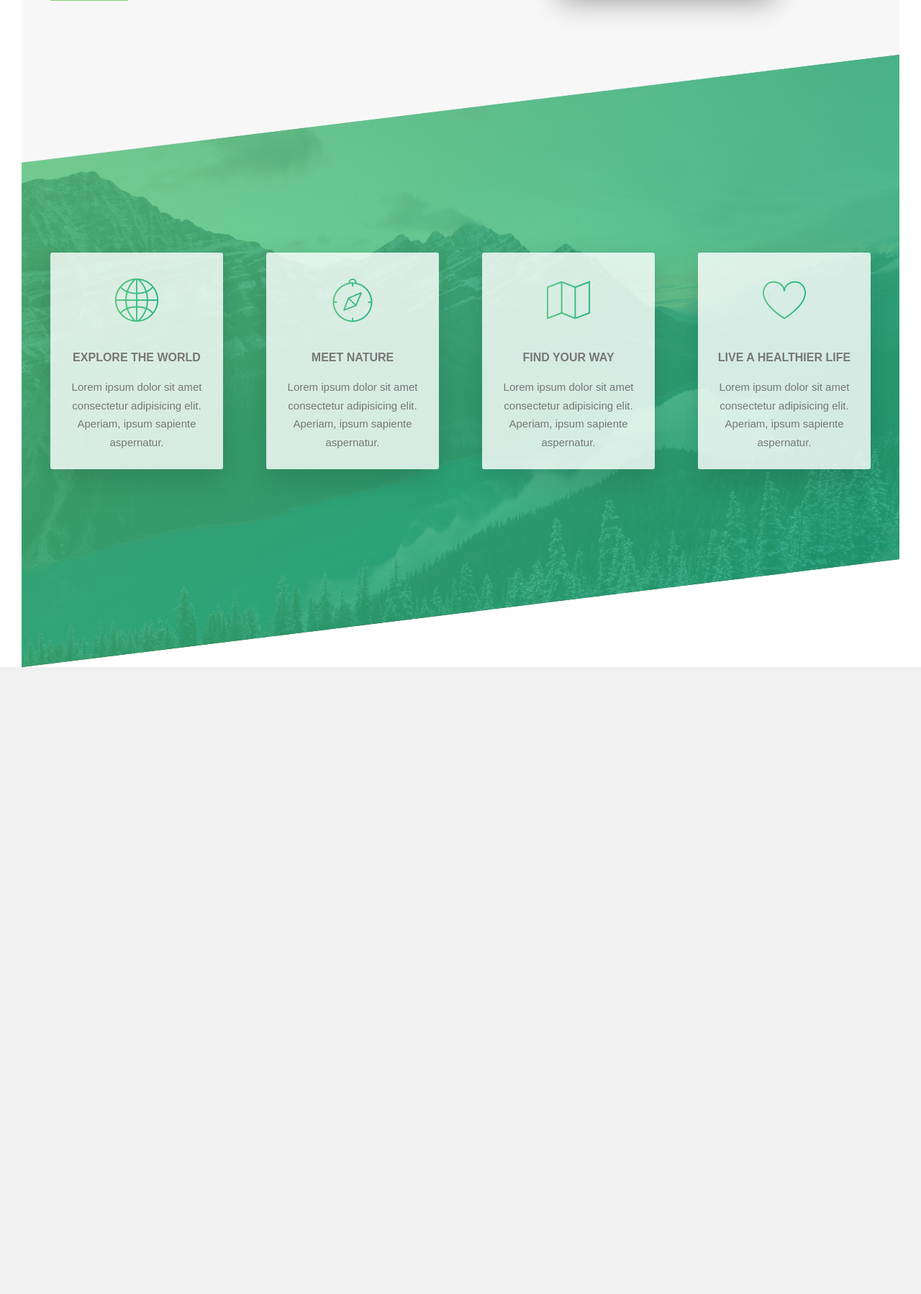
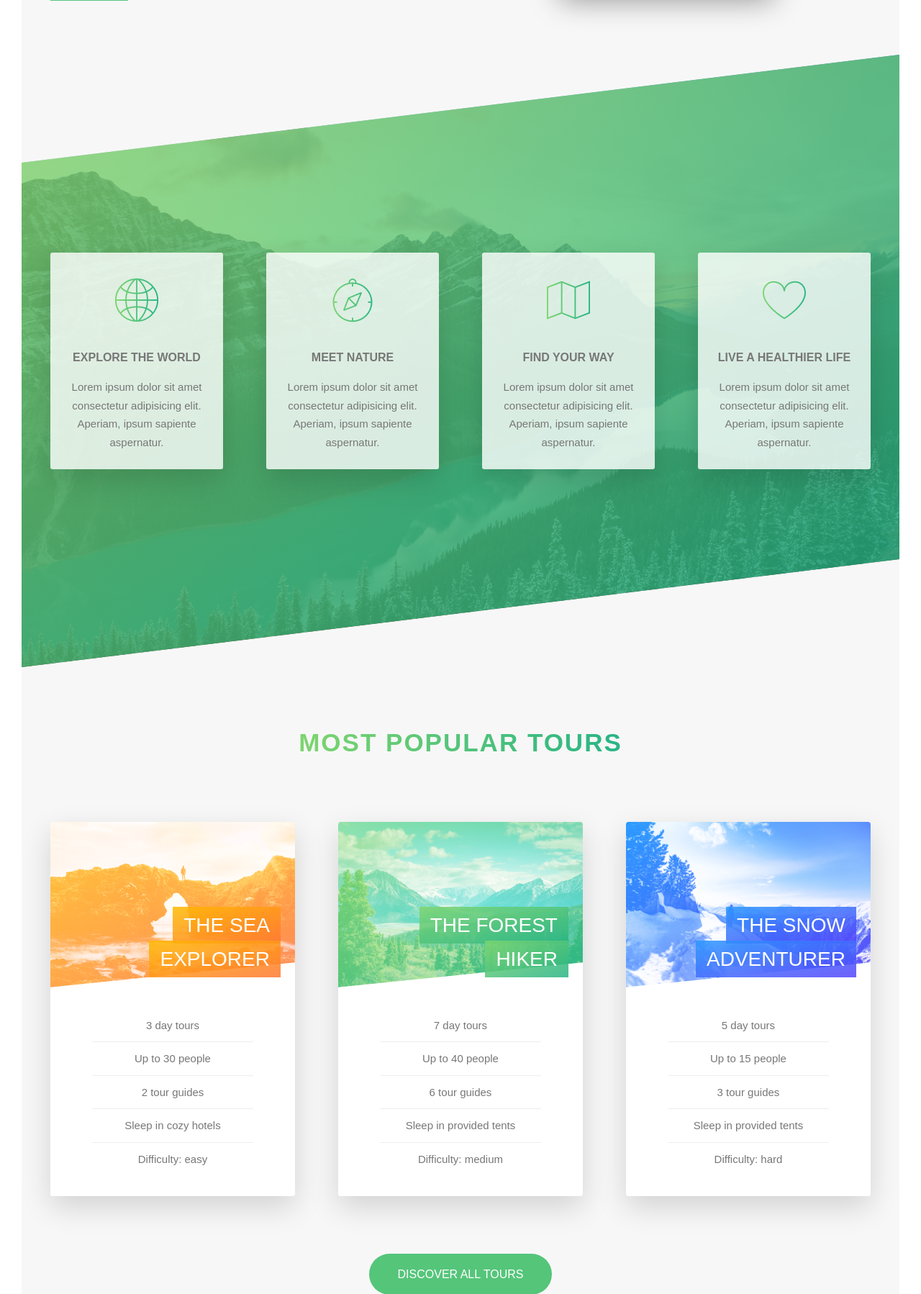
Before and after one commit to Kaikaine/natours, a PHP site: page / in a window 1280 px wide. Shown: the part 1293-3091 px from the top of the page at 72% size. Before the commit the page ends 2220 px from the top, so only its background shows below. Run offline with PHP 8.4, Linux system fonts and the light colour scheme.

Commit message:
Added tours section with fancy cards

```diff
--- a/css/style.css
+++ b/css/style.css
@@ -73,7 +73,7 @@ body {
   font-size: 3.5rem;
   text-transform: uppercase;
   font-weight: 700;
-  background-image: linear-gradient(to right, #55c57a, #23b485);
+  background-image: linear-gradient(to right, #7ed56f, #28b485);
   display: inline-block;
   background-clip: text;
   -webkit-background-clip: text;
@@ -106,7 +106,7 @@ body {
 .u-margin-bottom-small {
   margin-bottom: 1.5rem; }
 
-.btn:link, .btn:visited {
+.btn, .btn:link, .btn:visited {
   text-transform: uppercase;
   text-decoration: none;
   padding: 1.5rem 4rem;
@@ -114,7 +114,9 @@ body {
   border-radius: 10rem;
   transition: all 0.2s;
   position: relative;
-  font-size: 1.6rem; }
+  font-size: 1.6rem;
+  border: none;
+  cursor: pointer; }
 
 .btn:hover {
   transform: translateY(-3px);
@@ -123,7 +125,8 @@ body {
     transform: scaleX(1.4) scaleY(1.6);
     opacity: 0; }
 
-.btn:active {
+.btn:active, .btn:focus {
+  outline: none;
   transform: translateY(-1px);
   box-shadow: 0 0.5rem 1rem rgba(0, 0, 0, 0.2); }
 
@@ -132,6 +135,12 @@ body {
   color: #777; }
   .btn--white::after {
     background-color: #fff; }
+
+.btn--green {
+  background-color: #55c57a;
+  color: #fff; }
+  .btn--green::after {
+    background-color: #55c57a; }
 
 .btn::after {
   content: "";
@@ -151,15 +160,15 @@ body {
 
 .btn-text:link, .btn-text:visited {
   font-size: 1.6rem;
-  color: #7ed56f;
+  color: #55c57a;
   display: inline-block;
   text-decoration: none;
-  border-bottom: 1px solid #7ed56f;
+  border-bottom: 1px solid #55c57a;
   padding: 3px;
   transition: all 0.2s; }
 
 .btn-text:hover {
-  background-color: #7ed56f;
+  background-color: #55c57a;
   color: #fff;
   box-shadow: 0 1rem 2rem rgba(0, 0, 0, 0.15);
   transform: translateY(-2px); }
@@ -188,7 +197,7 @@ body {
       left: 20%;
       top: 10rem; }
     .composition__photo:hover {
-      outline: 1.5rem solid #7ed56f;
+      outline: 1.5rem solid #55c57a;
       transform: scale(1.05) translateY(-0.5rem);
       box-shadow: 0 2.5rem 4rem rgba(0, 0, 0, 0.5);
       z-index: 20; }
@@ -207,15 +216,110 @@ body {
     font-size: 6rem;
     margin-bottom: 0.5rem;
     display: inline-block;
-    background-image: linear-gradient(to right, #55c57a, #23b485);
+    background-image: linear-gradient(to right, #7ed56f, #28b485);
+    background-clip: text;
     -webkit-background-clip: text;
     color: transparent; }
   .feature-box:hover {
     transform: translateY(-1.5rem) scale(1.03); }
 
+.card {
+  perspective: 150rem;
+  -moz-perspective: 150rem;
+  position: relative;
+  height: 52rem; }
+  .card__side {
+    height: 52rem;
+    transition: all 0.8s ease;
+    position: absolute;
+    top: 0;
+    left: 0;
+    width: 100%;
+    backface-visibility: hidden;
+    border-radius: 3px;
+    overflow: hidden;
+    box-shadow: 0 1.5rem 4rem rgba(0, 0, 0, 0.15); }
+    .card__side--front {
+      background-color: #fff; }
+    .card__side--back {
+      transform: rotateY(180deg); }
+      .card__side--back-1 {
+        background-image: linear-gradient(to right bottom, #ffb900, #ff7730); }
+      .card__side--back-2 {
+        background-image: linear-gradient(to right bottom, #7ed56f, #28b485); }
+      .card__side--back-3 {
+        background-image: linear-gradient(to right bottom, #2998ff, #5643fa); }
+  .card:hover .card__side--front {
+    transform: rotateY(-180deg); }
+  .card:hover .card__side--back {
+    transform: rotateY(0); }
+  .card__picture {
+    background-size: cover;
+    height: 23rem;
+    background-blend-mode: screen;
+    -webkit-clip-path: polygon(0 0, 100% 0, 100% 85%, 0 100%);
+    clip-path: polygon(0 0, 100% 0, 100% 85%, 0 100%);
+    border-top-left-radius: 3px;
+    border-top-right-radius: 3px; }
+    .card__picture--1 {
+      background-image: linear-gradient(to right bottom, #ffb900, #ff7730), url(../img/nat-5.jpg); }
+    .card__picture--2 {
+      background-image: linear-gradient(to right bottom, #7ed56f, #28b485), url(../img/nat-6.jpg); }
+    .card__picture--3 {
+      background-image: linear-gradient(to right bottom, #2998ff, #5643fa), url(../img/nat-7.jpg); }
+  .card__heading {
+    font-size: 2.8rem;
+    font-weight: 300;
+    text-transform: uppercase;
+    text-align: right;
+    color: #fff;
+    position: absolute;
+    top: 12rem;
+    right: 2rem;
+    width: 75%; }
+  .card__heading-span {
+    padding: 1rem 1.5rem;
+    -webkit-box-decoration-break: clone;
+    box-decoration-break: clone; }
+    .card__heading-span--1 {
+      background-image: linear-gradient(to right bottom, rgba(255, 185, 0, 0.85), rgba(255, 119, 48, 0.85)); }
+    .card__heading-span--2 {
+      background-image: linear-gradient(to right bottom, rgba(126, 213, 111, 0.85), rgba(40, 180, 133, 0.85)); }
+    .card__heading-span--3 {
+      background-image: linear-gradient(to right bottom, rgba(41, 152, 255, 0.85), rgba(86, 67, 250, 0.85)); }
+  .card__details {
+    padding: 3rem; }
+    .card__details ul {
+      list-style: none;
+      width: 80%;
+      margin: 0 auto; }
+      .card__details ul li {
+        text-align: center;
+        font-size: 1.5rem;
+        padding: 1rem; }
+        .card__details ul li:not(:last-child) {
+          border-bottom: 1px solid #eee; }
+  .card__cta {
+    position: absolute;
+    top: 50%;
+    left: 50%;
+    transform: translate(-50%, -50%);
+    width: 90%;
+    text-align: center; }
+  .card__price-box {
+    text-align: center;
+    color: #fff;
+    margin-bottom: 8rem; }
+  .card__price-only {
+    font-size: 1.4rem;
+    text-transform: uppercase; }
+  .card__price-value {
+    font-size: 6rem;
+    font-weight: 100; }
+
 .header {
   height: 95vh;
-  background-image: linear-gradient(to right bottom, rgba(85, 197, 122, 0.8), rgba(35, 180, 133, 0.8)), url("../img/hero.jpg");
+  background-image: linear-gradient(to right bottom, rgba(126, 213, 111, 0.8), rgba(40, 180, 133, 0.8)), url("../img/hero.jpg");
   background-size: cover;
   background-position: top;
   clip-path: polygon(0 0, 100% 0, 100% 75vh, 0 100%);
@@ -273,9 +377,14 @@ body {
 
 .section-features {
   padding: 20rem 0;
-  background-image: linear-gradient(to right bottom, rgba(85, 197, 122, 0.8), rgba(35, 180, 133, 0.8)), url(../img/nat-4.jpg);
+  background-image: linear-gradient(to right bottom, rgba(126, 213, 111, 0.8), rgba(40, 180, 133, 0.8)), url(../img/nat-4.jpg);
   background-size: cover;
   transform: skewY(-7deg);
   margin-top: -10rem; }
   .section-features > * {
     transform: skewY(7deg); }
+
+.section-tours {
+  background-color: #f7f7f7;
+  padding: 25rem 0 15rem 0;
+  margin-top: -10rem; }
--- a/index.html
+++ b/index.html
@@ -142,6 +142,119 @@
           </div>
         </div>
       </section>
+
+      <section class="section-tours" id="section-tours">
+        <div class="u-center-text u-margin-bottom-big">
+          <h2 class="heading-secondary">
+            Most popular tours
+          </h2>
+        </div>
+
+        <div class="row">
+          <div class="col-1-of-3">
+            <div class="card">
+              <div class="card__side card__side--front">
+                <div class="card__picture card__picture--1">
+                  &nbsp;
+                </div>
+                <h4 class="card__heading">
+                  <span class="card__heading-span card__heading-span--1"
+                    >The Sea Explorer</span
+                  >
+                </h4>
+                <div class="card__details">
+                  <ul>
+                    <li>3 day tours</li>
+                    <li>Up to 30 people</li>
+                    <li>2 tour guides</li>
+                    <li>Sleep in cozy hotels</li>
+                    <li>Difficulty: easy</li>
+                  </ul>
+                </div>
+              </div>
+              <div class="card__side card__side--back card__side--back-1">
+                <div class="card__cta">
+                  <div class="card__price-box">
+                    <p class="card__price-only">Only</p>
+                    <p class="card__price-value">$297</p>
+                  </div>
+                  <a href="#popup" class="btn btn--white">Book now!</a>
+                </div>
+              </div>
+            </div>
+          </div>
+
+          <div class="col-1-of-3">
+            <div class="card">
+              <div class="card__side card__side--front">
+                <div class="card__picture card__picture--2">
+                  &nbsp;
+                </div>
+                <h4 class="card__heading">
+                  <span class="card__heading-span card__heading-span--2"
+                    >The Forest Hiker</span
+                  >
+                </h4>
+                <div class="card__details">
+                  <ul>
+                    <li>7 day tours</li>
+                    <li>Up to 40 people</li>
+                    <li>6 tour guides</li>
+                    <li>Sleep in provided tents</li>
+                    <li>Difficulty: medium</li>
+                  </ul>
+                </div>
+              </div>
+              <div class="card__side card__side--back card__side--back-2">
+                <div class="card__cta">
+                  <div class="card__price-box">
+                    <p class="card__price-only">Only</p>
+                    <p class="card__price-value">$497</p>
+                  </div>
+                  <a href="#popup" class="btn btn--white">Book now!</a>
+                </div>
+              </div>
+            </div>
+          </div>
+
+          <div class="col-1-of-3">
+            <div class="card">
+              <div class="card__side card__side--front">
+                <div class="card__picture card__picture--3">
+                  &nbsp;
+                </div>
+                <h4 class="card__heading">
+                  <span class="card__heading-span card__heading-span--3"
+                    >The Snow Adventurer</span
+                  >
+                </h4>
+                <div class="card__details">
+                  <ul>
+                    <li>5 day tours</li>
+                    <li>Up to 15 people</li>
+                    <li>3 tour guides</li>
+                    <li>Sleep in provided tents</li>
+                    <li>Difficulty: hard</li>
+                  </ul>
+                </div>
+              </div>
+              <div class="card__side card__side--back card__side--back-3">
+                <div class="card__cta">
+                  <div class="card__price-box">
+                    <p class="card__price-only">Only</p>
+                    <p class="card__price-value">$897</p>
+                  </div>
+                  <a href="#popup" class="btn btn--white">Book now!</a>
+                </div>
+              </div>
+            </div>
+          </div>
+        </div>
+
+        <div class="u-center-text u-margin-top-huge">
+          <a href="#" class="btn btn--green">Discover all tours</a>
+        </div>
+      </section>
     </main>
 
     <!-- <section class="grid-test">
--- a/sass/abstracts/_mixins.scss
+++ b/sass/abstracts/_mixins.scss
@@ -5,3 +5,10 @@
     clear: both;
   }
 }
+
+@mixin absCenter {
+  position: absolute;
+  top: 50%;
+  left: 50%;
+  transform: translate(-50%, -50%);
+}
--- a/sass/abstracts/_variables.scss
+++ b/sass/abstracts/_variables.scss
@@ -1,18 +1,28 @@
-// colors
-$color-primary: #7ed56f;
-$color-primary-light: #55c57a;
-$color-primary-dark: #23b485;
+// COLORS
+$color-primary: #55c57a;
+$color-primary-light: #7ed56f;
+$color-primary-dark: #28b485;
+
+$color-secondary-light: #ffb900;
+$color-secondary-dark: #ff7730;
+
+$color-tertiary-light: #2998ff;
+$color-tertiary-dark: #5643fa;
+
+$color-grey-light-1: #f7f7f7;
+$color-grey-light-2: #eee;
 
 $color-grey-dark: #777;
+$color-grey-dark-2: #999;
+$color-grey-dark-3: #333;
+
 $color-white: #fff;
 $color-black: #000;
 
-$color-grey-light-1: #f7f7f7;
+// FONT
+$default-font-size: 1.6rem;
 
-// Grid
+// GRID
 $grid-width: 114rem;
 $gutter-vertical: 8rem;
 $gutter-horizontal: 6rem;
-
-// font size
-$default-font-size: 1.6rem;
--- a/sass/components/_button.scss
+++ b/sass/components/_button.scss
@@ -1,4 +1,5 @@
 .btn {
+  &,
   &:link,
   &:visited {
     text-transform: uppercase;
@@ -9,6 +10,10 @@
     transition: all 0.2s;
     position: relative;
     font-size: $default-font-size;
+
+    //Change for the <button> element
+    border: none;
+    cursor: pointer;
   }
 
   &:hover {
@@ -21,7 +26,9 @@
     }
   }
 
-  &:active {
+  &:active,
+  &:focus {
+    outline: none;
     transform: translateY(-1px);
     box-shadow: 0 0.5rem 1rem rgba($color-black, 0.2);
   }
@@ -32,6 +39,15 @@
 
     &::after {
       background-color: $color-white;
+    }
+  }
+
+  &--green {
+    background-color: $color-primary;
+    color: $color-white;
+
+    &::after {
+      background-color: $color-primary;
     }
   }
 
--- /dev/null
+++ b/sass/components/_card.scss
@@ -0,0 +1,186 @@
+.card {
+  // FUNCTIONALITY
+  perspective: 150rem;
+  -moz-perspective: 150rem;
+  position: relative;
+  height: 52rem;
+
+  &__side {
+    height: 52rem;
+    transition: all 0.8s ease;
+    position: absolute;
+    top: 0;
+    left: 0;
+    width: 100%;
+    backface-visibility: hidden;
+    border-radius: 3px;
+    overflow: hidden;
+    box-shadow: 0 1.5rem 4rem rgba($color-black, 0.15);
+
+    &--front {
+      background-color: $color-white;
+    }
+
+    &--back {
+      transform: rotateY(180deg);
+
+      &-1 {
+        background-image: linear-gradient(
+          to right bottom,
+          $color-secondary-light,
+          $color-secondary-dark
+        );
+      }
+
+      &-2 {
+        background-image: linear-gradient(
+          to right bottom,
+          $color-primary-light,
+          $color-primary-dark
+        );
+      }
+
+      &-3 {
+        background-image: linear-gradient(
+          to right bottom,
+          $color-tertiary-light,
+          $color-tertiary-dark
+        );
+      }
+    }
+  }
+
+  &:hover &__side--front {
+    transform: rotateY(-180deg);
+  }
+
+  &:hover &__side--back {
+    transform: rotateY(0);
+  }
+
+  // FRONT SIDE STYLING
+  &__picture {
+    background-size: cover;
+    height: 23rem;
+    background-blend-mode: screen;
+    -webkit-clip-path: polygon(0 0, 100% 0, 100% 85%, 0 100%);
+    clip-path: polygon(0 0, 100% 0, 100% 85%, 0 100%);
+    border-top-left-radius: 3px;
+    border-top-right-radius: 3px;
+
+    &--1 {
+      background-image: linear-gradient(
+          to right bottom,
+          $color-secondary-light,
+          $color-secondary-dark
+        ),
+        url(../img/nat-5.jpg);
+    }
+
+    &--2 {
+      background-image: linear-gradient(
+          to right bottom,
+          $color-primary-light,
+          $color-primary-dark
+        ),
+        url(../img/nat-6.jpg);
+    }
+
+    &--3 {
+      background-image: linear-gradient(
+          to right bottom,
+          $color-tertiary-light,
+          $color-tertiary-dark
+        ),
+        url(../img/nat-7.jpg);
+    }
+  }
+
+  &__heading {
+    font-size: 2.8rem;
+    font-weight: 300;
+    text-transform: uppercase;
+    text-align: right;
+    color: $color-white;
+    position: absolute;
+    top: 12rem;
+    right: 2rem;
+    width: 75%;
+  }
+
+  &__heading-span {
+    padding: 1rem 1.5rem;
+    -webkit-box-decoration-break: clone;
+    box-decoration-break: clone;
+
+    &--1 {
+      background-image: linear-gradient(
+        to right bottom,
+        rgba($color-secondary-light, 0.85),
+        rgba($color-secondary-dark, 0.85)
+      );
+    }
+
+    &--2 {
+      background-image: linear-gradient(
+        to right bottom,
+        rgba($color-primary-light, 0.85),
+        rgba($color-primary-dark, 0.85)
+      );
+    }
+
+    &--3 {
+      background-image: linear-gradient(
+        to right bottom,
+        rgba($color-tertiary-light, 0.85),
+        rgba($color-tertiary-dark, 0.85)
+      );
+    }
+  }
+
+  &__details {
+    padding: 3rem;
+
+    ul {
+      list-style: none;
+      width: 80%;
+      margin: 0 auto;
+
+      li {
+        text-align: center;
+        font-size: 1.5rem;
+        padding: 1rem;
+
+        &:not(:last-child) {
+          border-bottom: 1px solid $color-grey-light-2;
+        }
+      }
+    }
+  }
+
+  // FRONT SIDE STYLING
+  &__cta {
+    position: absolute;
+    top: 50%;
+    left: 50%;
+    transform: translate(-50%, -50%);
+    width: 90%;
+    text-align: center;
+  }
+
+  &__price-box {
+    text-align: center;
+    color: $color-white;
+    margin-bottom: 8rem;
+  }
+
+  &__price-only {
+    font-size: 1.4rem;
+    text-transform: uppercase;
+  }
+
+  &__price-value {
+    font-size: 6rem;
+    font-weight: 100;
+  }
+}
--- a/sass/main.scss
+++ b/sass/main.scss
@@ -10,6 +10,7 @@
 @import "components/button";
 @import "components/composition";
 @import "components/feature-box";
+@import "components/card";
 
 @import "layout/header";
 @import "layout/grid";
--- a/sass/pages/_home.scss
+++ b/sass/pages/_home.scss
@@ -20,3 +20,9 @@
     transform: skewY(7deg);
   }
 }
+
+.section-tours {
+  background-color: $color-grey-light-1;
+  padding: 25rem 0 15rem 0;
+  margin-top: -10rem;
+}
```
